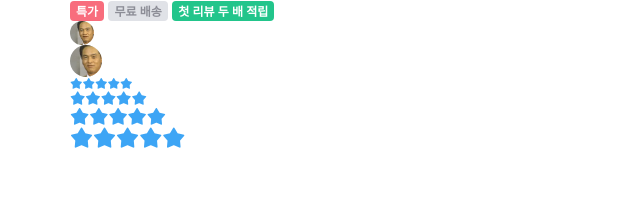
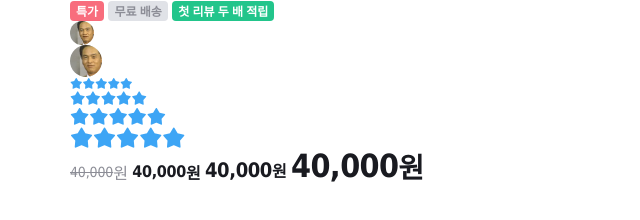
Before and after one commit to Jason9789/tomorrow-house, a website: page index.html in a window 1280 px wide. Shown: the whole page, without its empty margins (0-640 px from the left). Drawn offline with nearby package versions, Linux system fonts and the light colour scheme; files that its build step writes are made by us from their sources; files whose address does not match are found by name.

Commit message:
💄 Implement price components

```diff
--- a/index.html
+++ b/index.html
@@ -70,6 +70,25 @@
           <i class="ic-star is-active"></i>
         </div>
       </div>
+
+      <div>
+        <div class="price-off">
+          <strong class="amount">40,000</strong>
+          <span class="currency">원</span>
+        </div>
+        <div class="price-16">
+          <strong class="amount">40,000</strong>
+          <span class="currency">원</span>
+        </div>
+        <div class="price-20">
+          <strong class="amount">40,000</strong>
+          <span class="currency">원</span>
+        </div>
+        <div class="price-32">
+          <strong class="amount">40,000</strong>
+          <span class="currency">원</span>
+        </div>
+      </div>
     </div>
   </body>
 </html>
--- a/styles/main.scss
+++ b/styles/main.scss
@@ -14,5 +14,6 @@
 @import './modules/tags';
 @import './modules/avatars';
 @import './modules/star-ratings';
+@import './modules/prices';
 
 @import './layouts/grids';
--- /dev/null
+++ b/styles/modules/_prices.scss
@@ -0,0 +1,78 @@
+%price-base {
+  @include inline-flexbox(start);
+
+  .amount {
+    font-family: $font-price;
+    line-height: 1;
+  }
+
+  .currency {
+    font-family: $font-main;
+  }
+}
+
+.price-16,
+.price-20,
+.price-32 {
+  @extend %price-base;
+  color: $dark;
+
+  .amount {
+    font-weight: 700;
+    letter-spacing: -0.02em;
+  }
+
+  .currency {
+    font-weight: 700;
+  }
+}
+
+.price-16 {
+  .amount {
+    font-size: 16px;
+  }
+
+  .currency {
+    @include text-style(14);
+  }
+}
+
+.price-20 {
+  .amount {
+    font-size: 20px;
+  }
+
+  .currency {
+    @include text-style(16);
+  }
+}
+
+.price-32 {
+  .amount {
+    font-size: 32px;
+  }
+
+  .currency {
+    font-size: 28px;
+    font-weight: 700;
+    line-height: 32px;
+    letter-spacing: -0.02em;
+  }
+}
+
+.price-off {
+  @extend %price-base;
+  color: $secondary;
+
+  .amount {
+    font-size: 14px;
+    letter-spacing: -0.01em;
+    font-weight: 400;
+    text-decoration: line-through;
+  }
+
+  .currency {
+    @include text-style(14);
+    font-weight: 400;
+  }
+}
```
